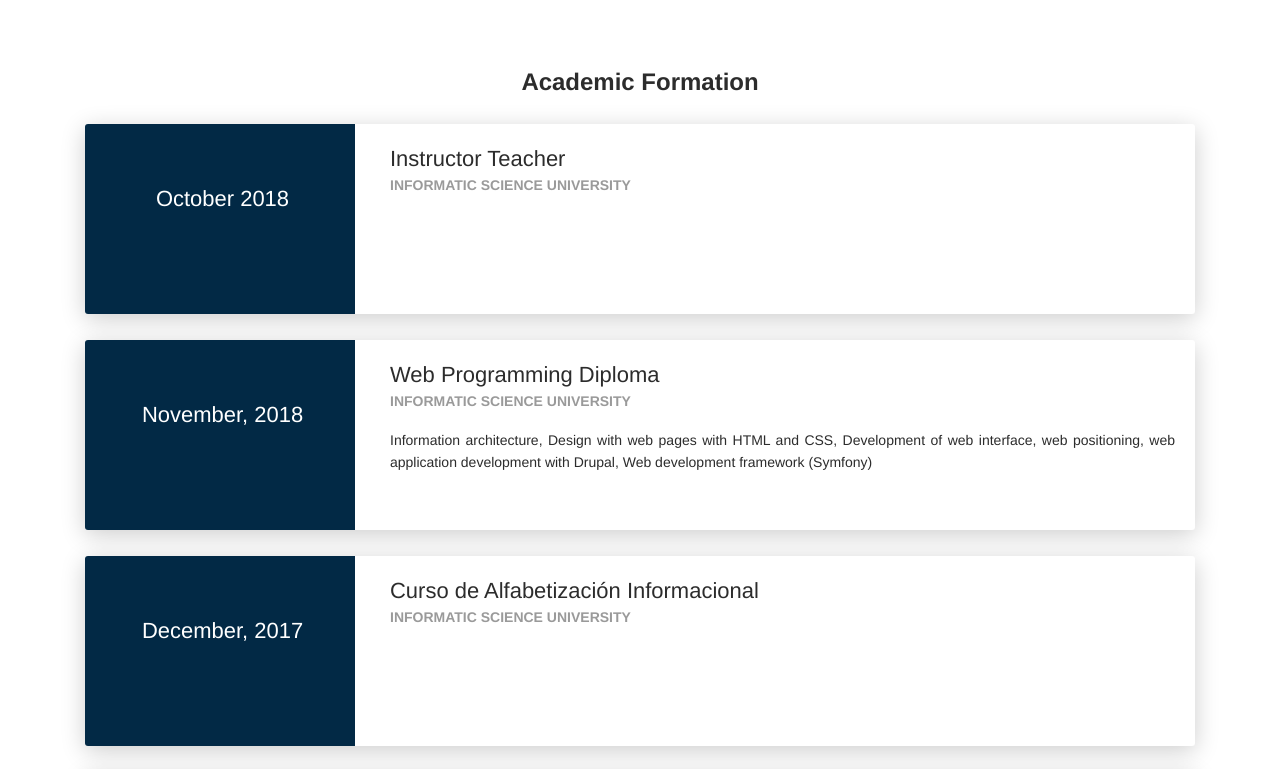
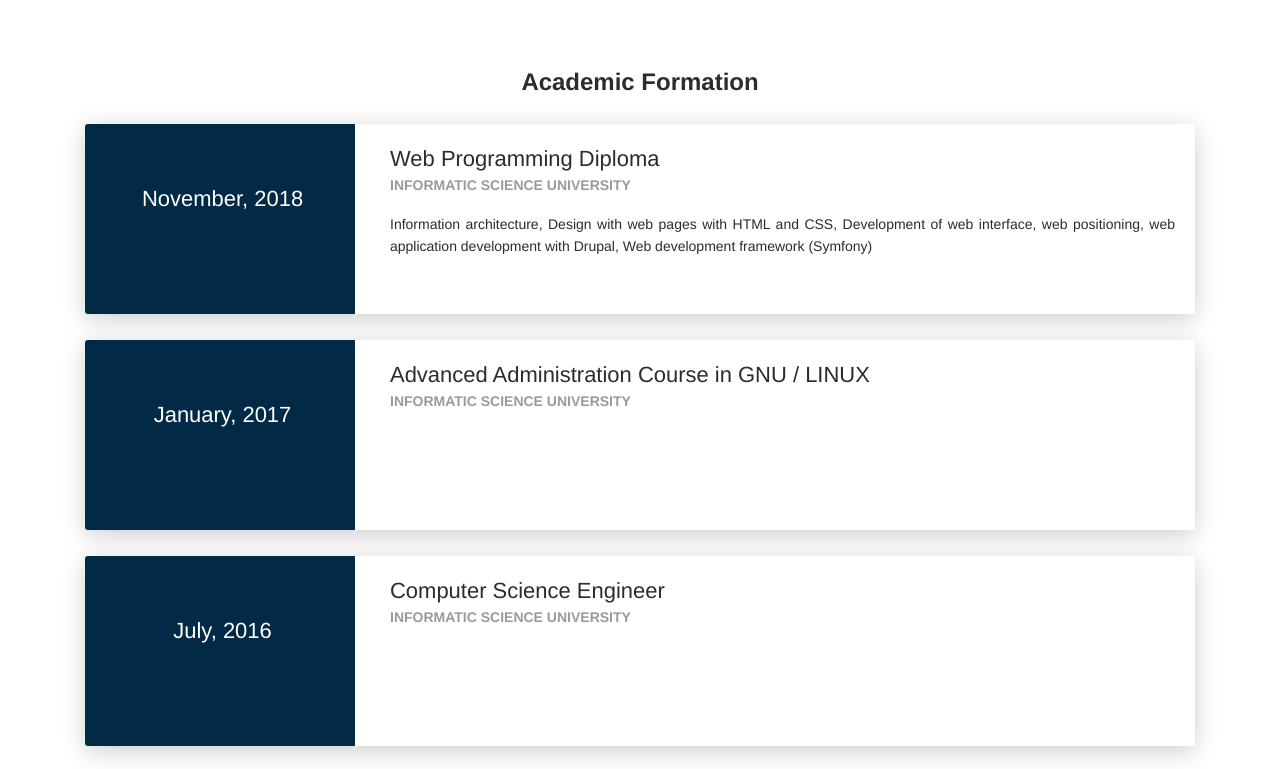
Before and after one commit to ramendoza/ralexm, a plain HTML site: page index.html in a window 1280 px wide. Shown: the part 940-1709 px from the top of the page. Drawn offline with Linux system fonts and the light colour scheme.

Commit message:
[FIX] Information

```diff
--- a/index.html
+++ b/index.html
@@ -27,6 +27,7 @@
                 <div class="collapse navbar-collapse justify-content-end" id="navigation">
                     <ul class="navbar-nav">
                         <li class="nav-item"><a class="nav-link smooth-scroll" href="#about">About me</a></li>
+                        <li class="nav-item"><a class="nav-link smooth-scroll" href="#academic">Formation</a></li>
                         <li class="nav-item"><a class="nav-link smooth-scroll" href="#experience">Experience</a></li>
                         <li class="nav-item"><a class="nav-link smooth-scroll" href="#portfolio">Portfolio</a></li>
                         <li class="nav-item"><a class="nav-link smooth-scroll" href="#skill">Skills</a></li>
@@ -107,22 +108,22 @@
         <div class="section" id="academic">
             <div class="container cc-education">
                 <div class="h4 text-center mb-4 title">Academic Formation</div>
-                <div class="card">
-                    <div class="row">
-                        <div class="col-md-3 bg-primary" data-aos="fade-right" data-aos-offset="50"
-                             data-aos-duration="500">
-                            <div class="card-body cc-education-header">
-                                <div class="h5">October 2018</div>
-                            </div>
-                        </div>
-                        <div class="col-md-9" data-aos="fade-left" data-aos-offset="50" data-aos-duration="500">
-                            <div class="card-body">
-                                <div class="h5">Instructor Teacher</div>
-                                <p class="category">Informatic science University</p>
-                            </div>
-                        </div>
-                    </div>
-                </div>
+<!--                <div class="card">-->
+<!--                    <div class="row">-->
+<!--                        <div class="col-md-3 bg-primary" data-aos="fade-right" data-aos-offset="50"-->
+<!--                             data-aos-duration="500">-->
+<!--                            <div class="card-body cc-education-header">-->
+<!--                                <div class="h5">October 2018</div>-->
+<!--                            </div>-->
+<!--                        </div>-->
+<!--                        <div class="col-md-9" data-aos="fade-left" data-aos-offset="50" data-aos-duration="500">-->
+<!--                            <div class="card-body">-->
+<!--                                <div class="h5">Instructor Teacher</div>-->
+<!--                                <p class="category">Informatic science University</p>-->
+<!--                            </div>-->
+<!--                        </div>-->
+<!--                    </div>-->
+<!--                </div>-->
                 <div class="card">
                     <div class="row">
                         <div class="col-md-3 bg-primary" data-aos="fade-right" data-aos-offset="50"
@@ -142,22 +143,22 @@
                         </div>
                     </div>
                 </div>
-                <div class="card">
-                    <div class="row">
-                        <div class="col-md-3 bg-primary" data-aos="fade-right" data-aos-offset="50"
-                             data-aos-duration="500">
-                            <div class="card-body cc-education-header">
-                                <div class="h5">December, 2017</div>
-                            </div>
-                        </div>
-                        <div class="col-md-9" data-aos="fade-left" data-aos-offset="50" data-aos-duration="500">
-                            <div class="card-body">
-                                <div class="h5">Curso de Alfabetización Informacional</div>
-                                <p class="category">INFORMATIC SCIENCE UNIVERSITY</p>
-                            </div>
-                        </div>
-                    </div>
-                </div>
+<!--                <div class="card">-->
+<!--                    <div class="row">-->
+<!--                        <div class="col-md-3 bg-primary" data-aos="fade-right" data-aos-offset="50"-->
+<!--                             data-aos-duration="500">-->
+<!--                            <div class="card-body cc-education-header">-->
+<!--                                <div class="h5">December, 2017</div>-->
+<!--                            </div>-->
+<!--                        </div>-->
+<!--                        <div class="col-md-9" data-aos="fade-left" data-aos-offset="50" data-aos-duration="500">-->
+<!--                            <div class="card-body">-->
+<!--                                <div class="h5">Curso de Alfabetización Informacional</div>-->
+<!--                                <p class="category">INFORMATIC SCIENCE UNIVERSITY</p>-->
+<!--                            </div>-->
+<!--                        </div>-->
+<!--                    </div>-->
+<!--                </div>-->
                 <div class="card">
                     <div class="row">
                         <div class="col-md-3 bg-primary" data-aos="fade-right" data-aos-offset="50"
```
